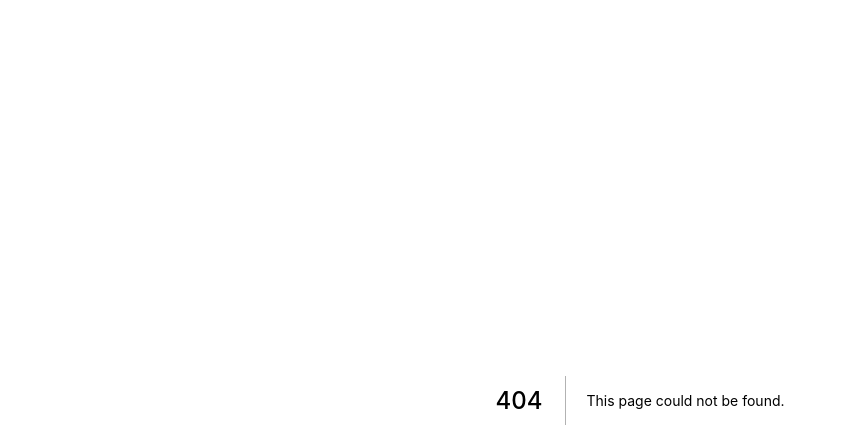
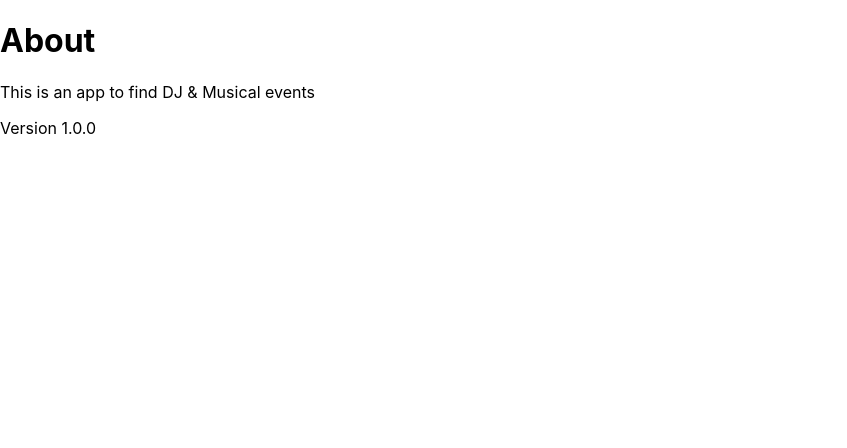
Before and after one commit to barbareshet/dj-events-frontend, a Next.js app: page /about in a window 1280 px wide. Before the commit this address had no page. Shown: the top 448 px of the page, without its empty margins (0-847 px from the left). Built offline with nearby package versions, Linux system fonts and the light colour scheme.

Commit message:
initial commit
Pages, Events & Routing

```diff
--- /dev/null
+++ b/pages/about.js
@@ -0,0 +1,16 @@
+
+function About() {
+    return (
+        <div>
+            <h1>About</h1>
+            <p>
+                This is an app to find DJ & Musical events
+            </p>
+            <p>
+                Version 1.0.0
+            </p>
+        </div>
+    );
+}
+
+export default About;
--- a/pages/index.js
+++ b/pages/index.js
@@ -13,7 +13,7 @@ export default function Home() {
 
       <main className={styles.main}>
         <h1 className={styles.title}>
-          Welcome to <a href="https://nextjs.org">Next.js!</a>
+          Hi Ido <a href="https://nextjs.org">Next.js!</a>
         </h1>
 
         <p className={styles.description}>
```
Also changed, not shown: pages/events/[slug].js (added, +9 -0 lines), pages/events/add.js (added, +12 -0 lines), pages/events/index.js (added, +11 -0 lines).
